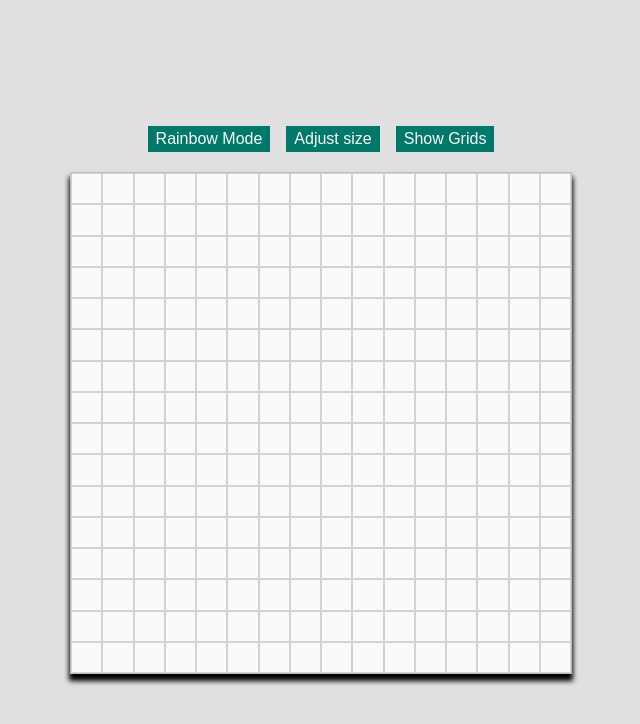
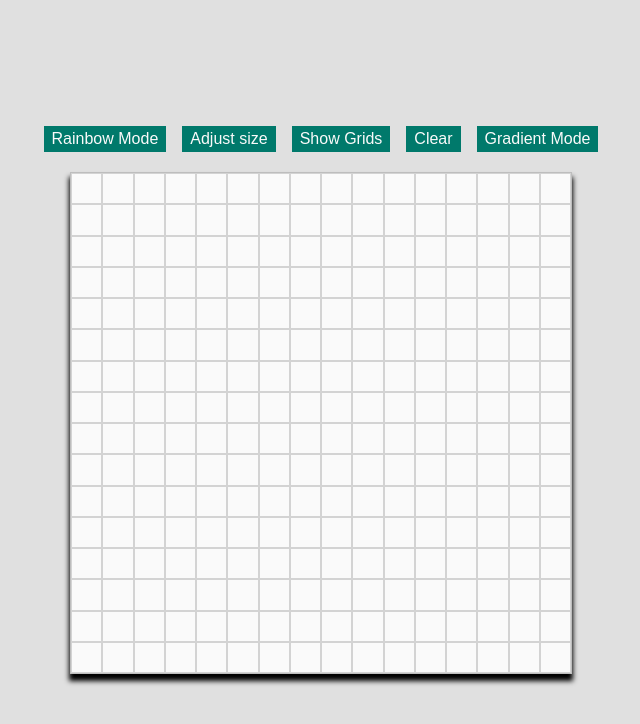
Before and after one commit to Samar-exe/Etch-a-Sketch, a plain HTML site: page index.html in a window 1280 px wide. Shown: the whole page, without its empty margins (319-959 px from the left). Drawn offline with Linux system fonts and the light colour scheme.

Commit message:
Add buttons to clear canvas and enable gradient mode

```diff
--- a/index.html
+++ b/index.html
@@ -13,6 +13,8 @@
         <button type="button" class = "rainbow-mode btn">Rainbow Mode</button>
         <button type="button" class = "size-button btn">Adjust size</button>
         <button type="button" class = "show-grid-button btn">Show Grids</button>
+        <button type="button" class = "clear-button btn">Clear</button>
+        <button type="button" class = "gradient-mode btn">Gradient Mode</button>
       </div>
       <div class="grid-container"></div>
     </div>
```
